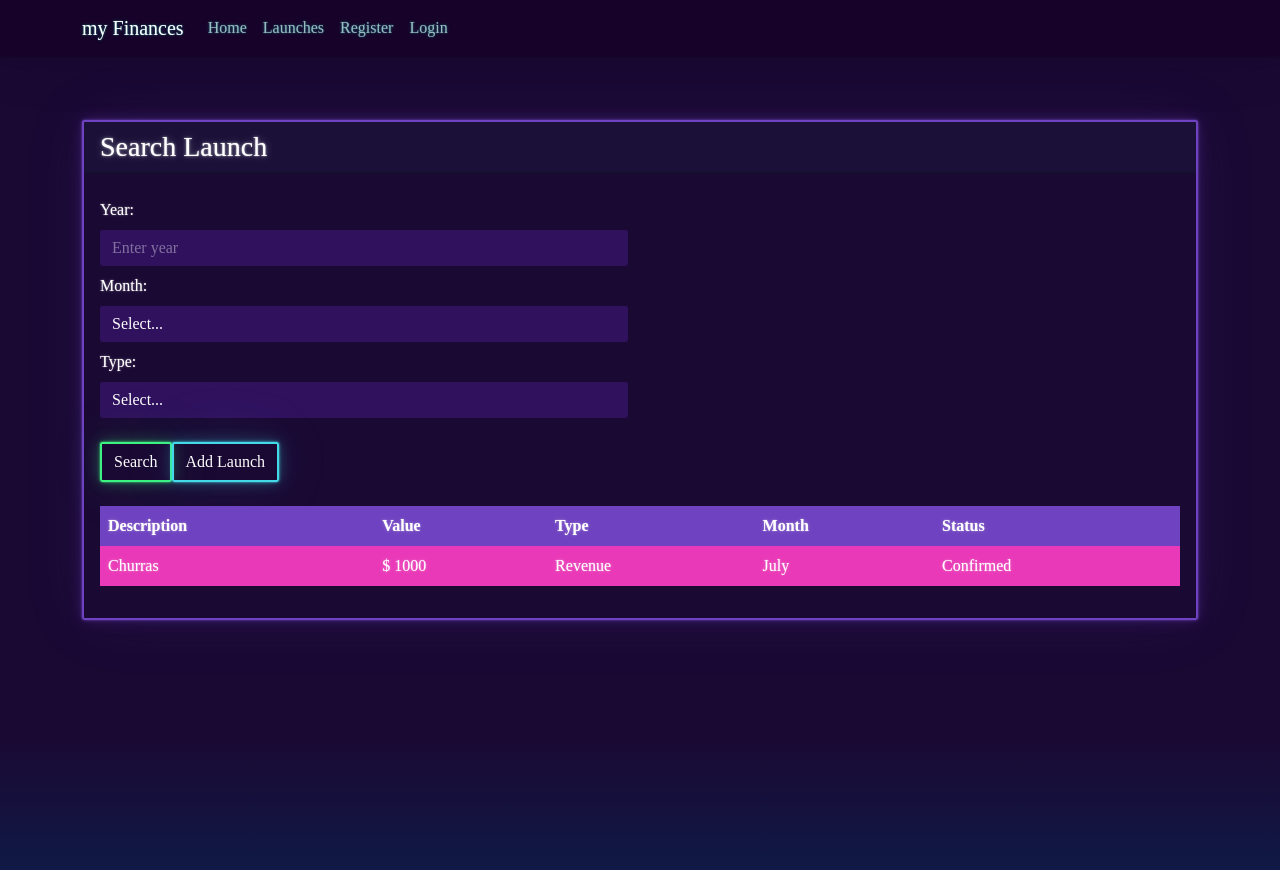
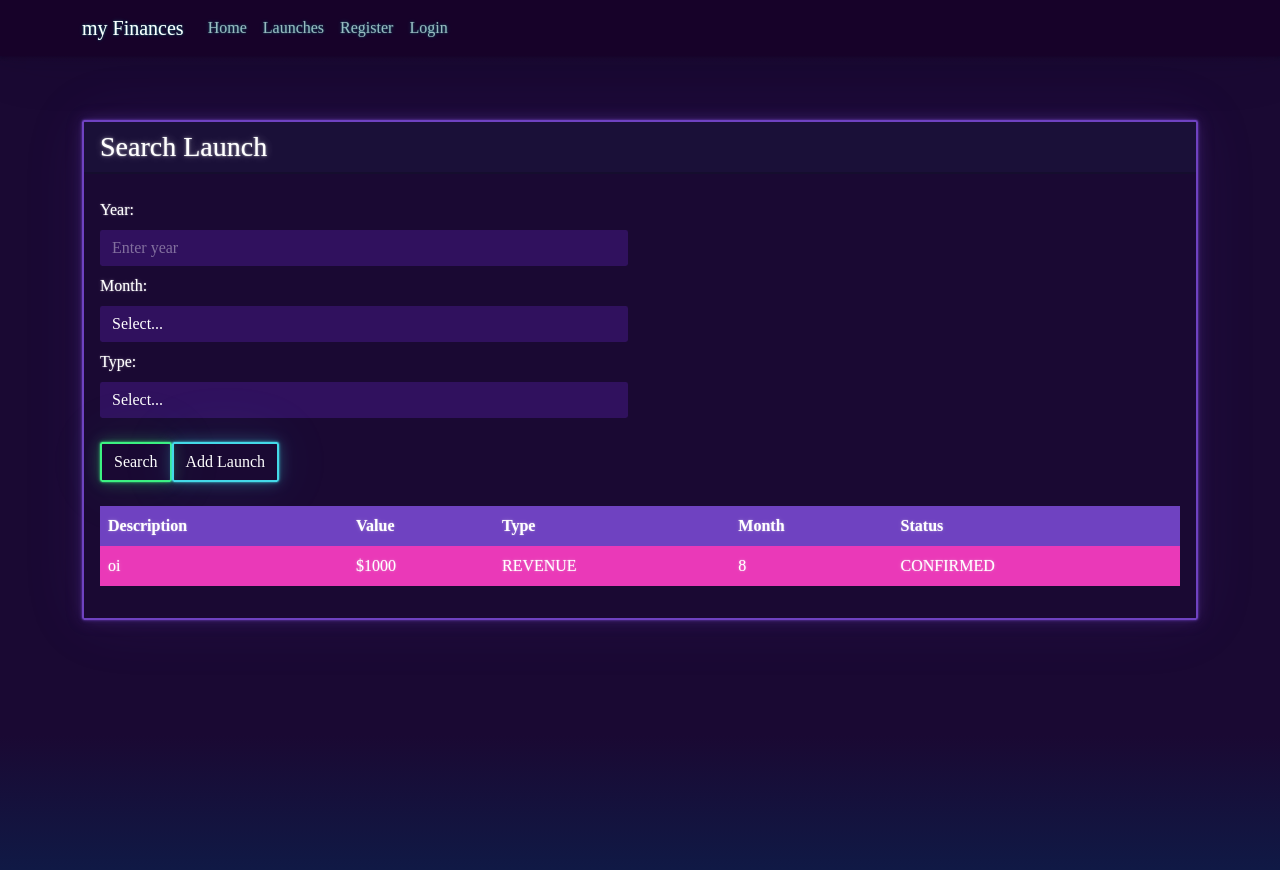
Before and after one commit to GutscheWilly/my-Finances-frontend, a React (Create React App) app: page /launch in a window 1280 px wide. Shown: the top 870 px of the page. Built offline with nearby package versions, Linux system fonts and the light colour scheme.

Commit message:
Create Table Launch

```diff
--- a/src/pages/launch/TableLaunch.js
+++ b/src/pages/launch/TableLaunch.js
@@ -1,6 +1,29 @@
 import React from 'react';
 
-function TableLaunch() {
+function TableLaunch(props) {
+    const { launchList } = props;
+
+    const launches = launchList.map(launch => {
+        const {
+            id,
+            description,
+            value,
+            type,
+            month,
+            status
+        } = launch;
+
+        return (
+            <tr key={id}>
+                <td>{description}</td>
+                <td>${value}</td>
+                <td>{type}</td>
+                <td>{month}</td>
+                <td>{status}</td>
+            </tr>
+        );
+    });
+
     return (
         <table className="table table-hover">
             <thead className="table-primary">
@@ -14,13 +37,7 @@ function TableLaunch() {
             </thead>
 
             <tbody className="table-secondary">
-                <tr>
-                    <td>Churras</td>
-                    <td>$ 1000</td>
-                    <td>Revenue</td>
-                    <td>July</td>
-                    <td>Confirmed</td>
-                </tr>
+                {launches}
             </tbody>
         </table>
     );
```
